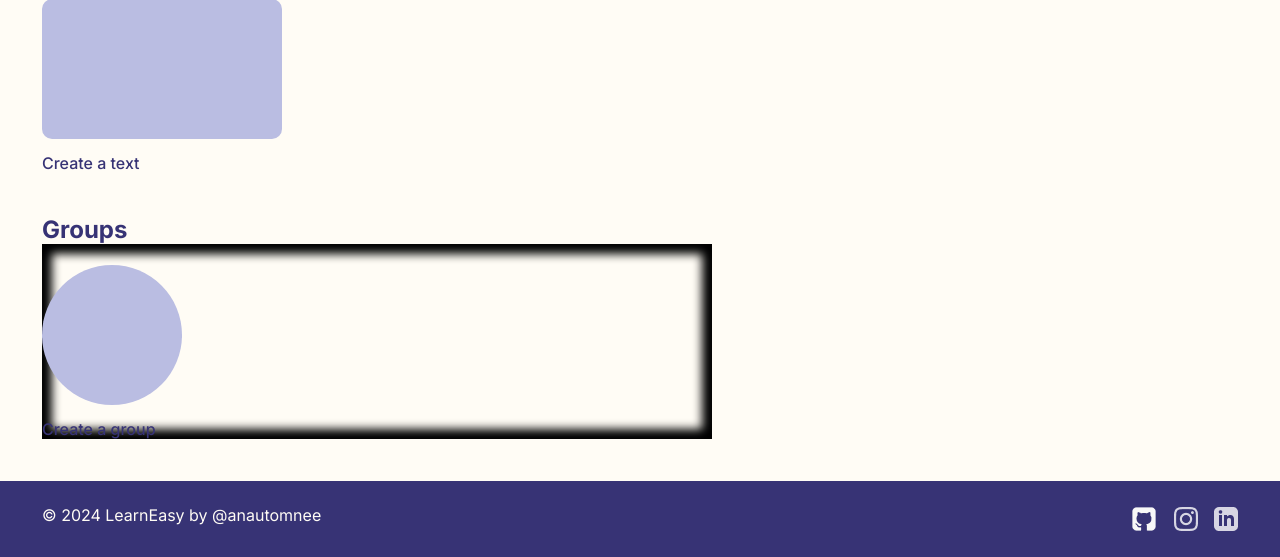
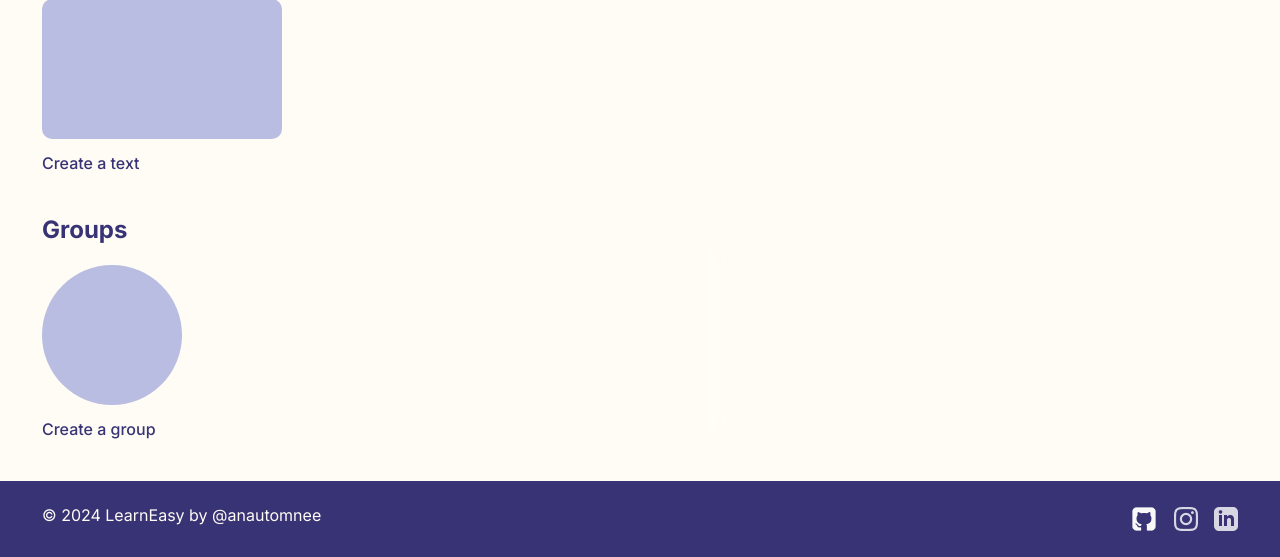
Before and after one commit to anautomnee/cs50web_final, a Django app: page / in a window 1280 px wide. Shown: the part 425-982 px from the top of the page. Run offline with Django 5.2, Linux system fonts and the light colour scheme; the visitor is signed in with stand-in values (Sample User, id 1); data comes from the database, SQL or seed files in the repository; data that the repository does not hold is empty; some libraries are stand-ins or nearby versions.

Commit message:
fix blur

```diff
--- a/cs50w_final/learneasy/static/learneasy/styles.css
+++ b/cs50w_final/learneasy/static/learneasy/styles.css
@@ -148,6 +148,7 @@ a {
   background-color: #babde2;
   border-radius: 50%;
   margin-bottom: 14px;
+  margin-right: 36px;
 }
 
 .module-small-card div,
@@ -163,13 +164,38 @@ a {
   max-width: 670px;
   overflow: scroll;
   margin-bottom: 42px;
-  box-shadow: inset 0px 0px 10px 10px #000;
+}
+
+.groups_div {
+  position: relative;
+  width: 680px;
+}
+
+#blur_edge_left {
+  position: absolute;
+  z-index: 2;
+  top: 0;
+  left: -14px;
+  width: 28px;
+  height: 100%;
+  filter: blur(10px);
+  background-color: #fffcf5;
+}
+
+#blur_edge_right {
+  position: absolute;
+  z-index: 2;
+  top: 0;
+  right: -5px;
+  width: 28px;
+  height: 100%;
+  filter: blur(10px);
+  background-color: #fffcf5;
 }
 
 .groups_main {
   margin-top: 21px;
   display: flex;
-  gap: 36px;
 }
 
 .groups_main h3 {
--- a/cs50w_final/learneasy/static/learneasy/utils.js
+++ b/cs50w_final/learneasy/static/learneasy/utils.js
@@ -1,72 +1,90 @@
-window.addEventListener('DOMContentLoaded', () => {
-
+window.addEventListener("DOMContentLoaded", () => {
   // Autogrow textarea
 
   autogrow_textarea();
 
   // Add card
 
-    const new_module_cards_container = document.querySelector('.new_module_cards_container');
-    const add_card_container = document.querySelector('.add_card_container');
+  const new_module_cards_container = document.querySelector(
+    ".new_module_cards_container"
+  );
+  const add_card_container = document.querySelector(".add_card_container");
   if (add_card_container) {
-        add_card_container.addEventListener('click', () => {
+    add_card_container.addEventListener("click", () => {
       const new_card_num = new_module_cards_container.childNodes.length;
       create_new_card(new_module_cards_container, new_card_num);
     });
   }
 
   // Delete cards
-    const delete_icons = document.querySelectorAll('.delete_card_icon');
+  const delete_icons = document.querySelectorAll(".delete_card_icon");
   if (delete_icons) {
     for (const icon of delete_icons) {
-            icon.addEventListener('click', () => deleteCard(icon));
+      icon.addEventListener("click", () => deleteCard(icon));
     }
   }
 
   // Flip card
-    const flip_card = document.querySelector('.flip_card');
+  const flip_card = document.querySelector(".flip_card");
   if (flip_card) {
-        const flip_card_inner = document.querySelector('.flip_card_inner');
-        flip_card.addEventListener('click', () => {
-            if (flip_card_inner.classList.contains('rotated')) {
-                console.log('check')
-                flip_card_inner.classList.remove('rotated');
-                flip_card_inner.style.transform = 'rotateX(0deg)';
+    const flip_card_inner = document.querySelector(".flip_card_inner");
+    flip_card.addEventListener("click", () => {
+      if (flip_card_inner.classList.contains("rotated")) {
+        console.log("check");
+        flip_card_inner.classList.remove("rotated");
+        flip_card_inner.style.transform = "rotateX(0deg)";
       }
-            flip_card_inner.style.transform = 'rotateX(180deg)';
-            flip_card_inner.classList.toggle('rotated');
-        })
+      flip_card_inner.style.transform = "rotateX(180deg)";
+      flip_card_inner.classList.toggle("rotated");
+    });
+  }
+
+  // Blur groups by scroll
+  const scroll_container = document.querySelector(".groups_main_container");
+  if (scroll_container) {
+    const blur_left = document.querySelector("#blur_edge_left");
+    const blur_right = document.querySelector("#blur_edge_right");
+    blur_left.hidden = true;
+    scroll_container.addEventListener("scroll", () =>
+      scrollBlurGroups(scroll_container, blur_left, blur_right)
+    );
   }
 });
 
+// Functions
+
 function create_new_card(parentDiv, num) {
-    const new_module_card_container_new = document.createElement('div');
-    const textareas_container_new = document.createElement('div');
-    const trash_bin = document.createElement('div');
-    const term_container = document.createElement('div');
-    const definition_container = document.createElement('div');
-    const term_textarea = document.createElement('textarea');
-    const definition_textarea = document.createElement('textarea');
-    const term_textarea_label = document.createElement('label');
-    const definition_textarea_label = document.createElement('label');
+  const new_module_card_container_new = document.createElement("div");
+  const textareas_container_new = document.createElement("div");
+  const trash_bin = document.createElement("div");
+  const term_container = document.createElement("div");
+  const definition_container = document.createElement("div");
+  const term_textarea = document.createElement("textarea");
+  const definition_textarea = document.createElement("textarea");
+  const term_textarea_label = document.createElement("label");
+  const definition_textarea_label = document.createElement("label");
 
-    new_module_card_container_new.classList.add('new_module_card_container');
-    textareas_container_new.classList.add('textareas_container');
-    trash_bin.innerHTML = '<svg class="delete_card_icon" xmlns="http://www.w3.org/2000/svg" height="24px" viewBox="0 -960 960 960" width="24px" fill="#FFFFFF"><path d="M280-120q-33 0-56.5-23.5T200-200v-520h-40v-80h200v-40h240v40h200v80h-40v520q0 33-23.5 56.5T680-120H280Zm400-600H280v520h400v-520ZM360-280h80v-360h-80v360Zm160 0h80v-360h-80v360ZM280-720v520-520Z"/></svg>';
-    term_container.classList.add('term');
-    definition_container.classList.add('definition');
+  new_module_card_container_new.classList.add("new_module_card_container");
+  textareas_container_new.classList.add("textareas_container");
+  trash_bin.innerHTML =
+    '<svg class="delete_card_icon" xmlns="http://www.w3.org/2000/svg" height="24px" viewBox="0 -960 960 960" width="24px" fill="#FFFFFF"><path d="M280-120q-33 0-56.5-23.5T200-200v-520h-40v-80h200v-40h240v40h200v80h-40v520q0 33-23.5 56.5T680-120H280Zm400-600H280v520h400v-520ZM360-280h80v-360h-80v360Zm160 0h80v-360h-80v360ZM280-720v520-520Z"/></svg>';
+  term_container.classList.add("term");
+  definition_container.classList.add("definition");
 
-    term_textarea.setAttribute('name', `term${num}`);
-    term_textarea.setAttribute('id', `term${num}`);
-    term_textarea_label.setAttribute('for', `term${num}`);
-    term_textarea_label.textContent = 'Term';
-    definition_textarea.setAttribute('name', `definition${num}`);
-    definition_textarea.setAttribute('id', `definition${num}`);
-    definition_textarea.classList.add('definition_texarea');
-    definition_textarea_label.setAttribute('for', `definition${num}`);
-    definition_textarea_label.textContent = 'Definition';
+  term_textarea.setAttribute("name", `term${num}`);
+  term_textarea.setAttribute("id", `term${num}`);
+  term_textarea_label.setAttribute("for", `term${num}`);
+  term_textarea_label.textContent = "Term";
+  definition_textarea.setAttribute("name", `definition${num}`);
+  definition_textarea.setAttribute("id", `definition${num}`);
+  definition_textarea.classList.add("definition_texarea");
+  definition_textarea_label.setAttribute("for", `definition${num}`);
+  definition_textarea_label.textContent = "Definition";
 
-    parentDiv.insertBefore(new_module_card_container_new, parentDiv.lastElementChild);
+  parentDiv.insertBefore(
+    new_module_card_container_new,
+    parentDiv.lastElementChild
+  );
   new_module_card_container_new.append(textareas_container_new, trash_bin);
   textareas_container_new.append(term_container, definition_container);
   term_container.append(term_textarea, term_textarea_label);
@@ -74,26 +92,28 @@ function create_new_card(parentDiv, num) {
 
   // Add event listeners for new elements
 
-    definition_textarea.addEventListener('input', () => {
+  definition_textarea.addEventListener("input", () => {
     definition_textarea.style.height = `${definition_textarea.scrollHeight}px`;
   });
 
-    trash_bin.addEventListener('click', () => deleteCard(trash_bin));
-};
+  trash_bin.addEventListener("click", () => deleteCard(trash_bin));
+}
 
 function autogrow_textarea() {
-    const definition_texarea = document.querySelectorAll('.definition_texarea');
-    definition_texarea.forEach(textarea => {
-        textarea.addEventListener('input', () => {
+  const definition_texarea = document.querySelectorAll(".definition_texarea");
+  definition_texarea.forEach((textarea) => {
+    textarea.addEventListener("input", () => {
       textarea.style.height = `${textarea.scrollHeight}px`;
     });
   });
-};
+}
 
 function deleteCard(icon) {
   const card = icon.parentElement;
-    const textarea_term = icon.previousElementSibling.firstElementChild.firstElementChild;
-    const textarea_def = icon.previousElementSibling.lastElementChild.firstElementChild;
+  const textarea_term =
+    icon.previousElementSibling.firstElementChild.firstElementChild;
+  const textarea_def =
+    icon.previousElementSibling.lastElementChild.firstElementChild;
   console.log(icon.previousElementSibling);
   icon.previousElementSibling.style.height = "0px";
   textarea_term.style.height = "0px";
@@ -108,3 +128,15 @@ function deleteCard(icon) {
     card.remove();
   }, 600);
 }
+
+function scrollBlurGroups(container, left, right) {
+  console.log(container.scrollLeft);
+  if (container.scrollLeft > 205) {
+    right.hidden = true;
+  } else if (container.scrollLeft > 5 && container.scrollLeft < 205) {
+    left.hidden = false;
+    right.hidden = false;
+  } else if (container.scrollLeft < 5) {
+    left.hidden = true;
+  }
+}
--- a/cs50w_final/learneasy/templates/learneasy/index.html
+++ b/cs50w_final/learneasy/templates/learneasy/index.html
@@ -33,6 +33,9 @@
     </div>
   </div>
   <h1>Groups</h1>
+  <div class="groups_div">
+    <div id="blur_edge_left"></div>
+    <div id="blur_edge_right"></div>
     <div class="groups_main_container">
       <div class="groups_main">
         <a href="{% url 'add_group' %}">
@@ -54,4 +57,5 @@
       </div>
     </div>
   </div>
+</div>
 {% endblock %}
```
Lines whose indentation alone changed are shown as unchanged.
